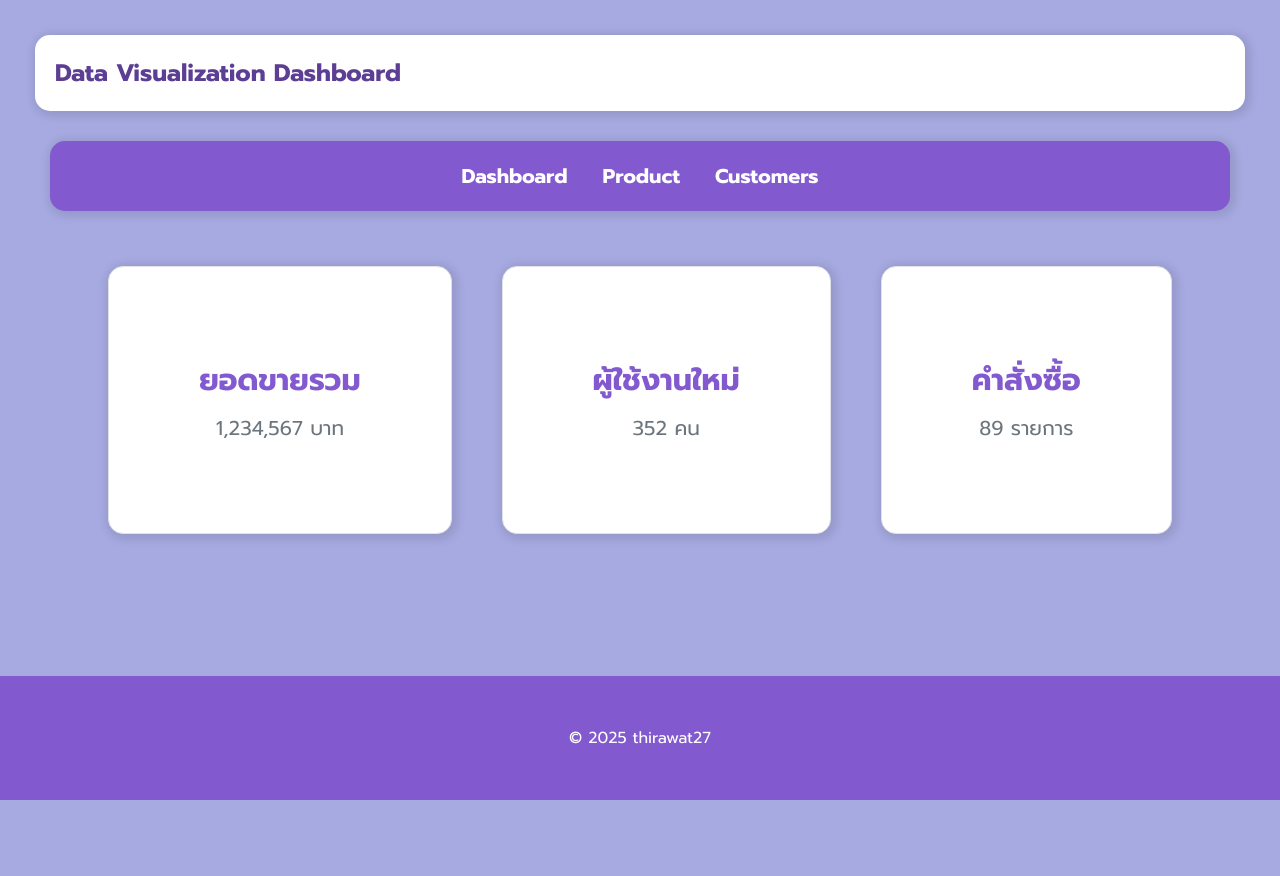
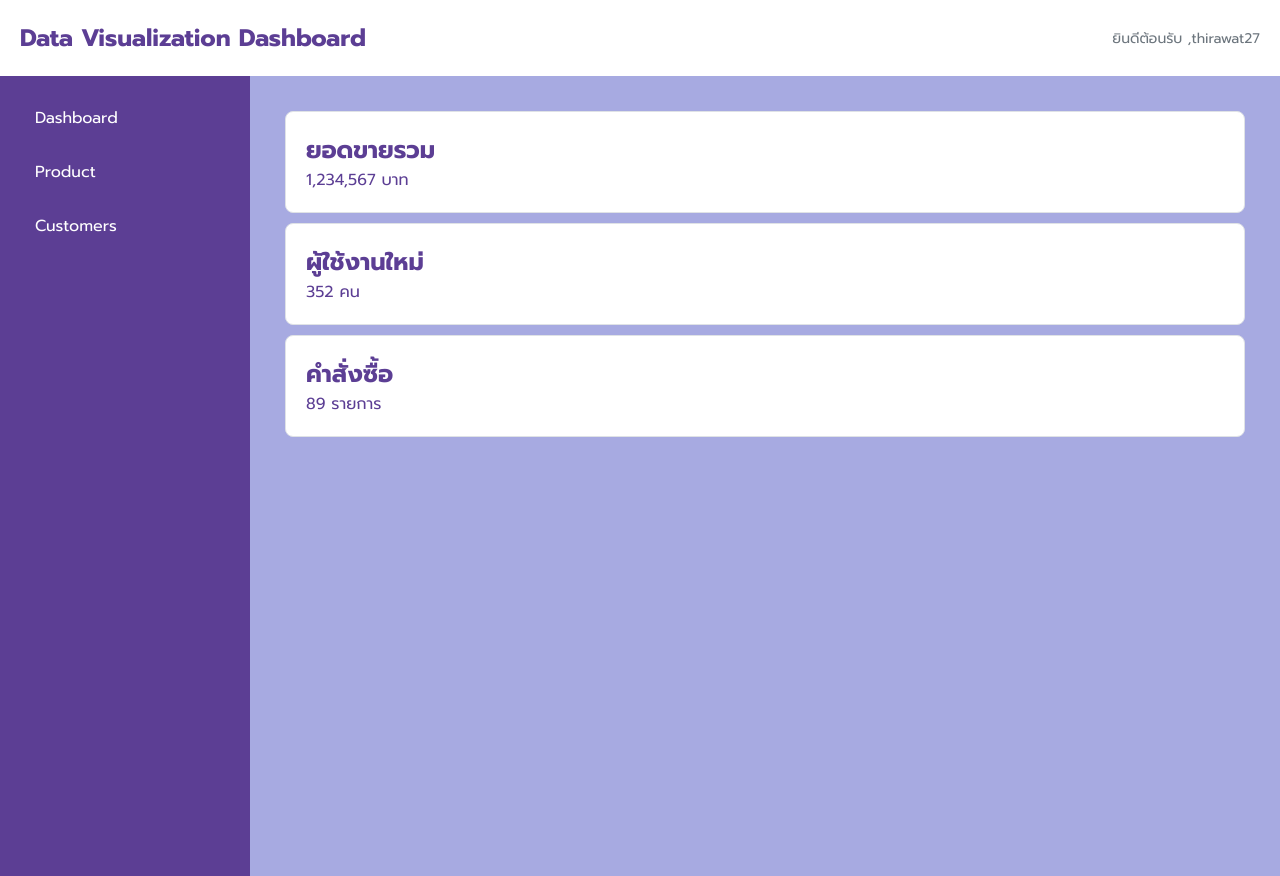
Before and after one commit to thirawat27/data-visualization-dashboard, a plain HTML site: page index.html in a window 1280 px wide. Before the commit the page ends 800 px from the top, so only its background shows below. Drawn offline with Linux system fonts and the light colour scheme.

Commit message:
== UPDATE UI ==

```diff
--- a/index.html
+++ b/index.html
@@ -17,18 +17,21 @@
 
     <header class="page-header">
         <h1 id="page-title">Data Visualization Dashboard</h1>
+        <div class="user-profile">
+            <span>ยินดีต้อนรับ ,thirawat27</span>
+        </div>
     </header>
-    <aside>
+    <div class="dasboard-container">
+        <aside class="sidebar">
             <nav>
-            <ul class="navbar">
+                <ul>
                     <li><a href="https://youtu.be/xvFZjo5PgG0?si=NINEIcSWktyEf2qm" target="_blank">Dashboard</a></li>
                     <li><a href="https://youtu.be/xvFZjo5PgG0?si=NINEIcSWktyEf2qm" target="_blank">Product</a></li>
                     <li><a href="https://youtu.be/xvFZjo5PgG0?si=NINEIcSWktyEf2qm" target="_blank">Customers</a></li>
                 </ul>
             </nav>
         </aside>
-    <main >
-        <div class="card-group">
+        <main class="main-content">
             <div class="card">
                 <h2 class="card-title">ยอดขายรวม</h2>
                 <p class="card-description">1,234,567 บาท</p>
@@ -41,11 +44,10 @@
                 <h2 class="card-title">คําสั่งซื้อ</h2>
                 <p class="card-description">89 รายการ</p>
             </div>
-</div>
 
         </main>
-    <footer class="copyright">
-        <p>&copy; 2025 thirawat27</p>
+    </div>
+    <footer>
     </footer>
 
 </body>
--- a/style.css
+++ b/style.css
@@ -4,114 +4,87 @@
   box-sizing: border-box;
 }
 :root {
-  --primary-color: #8259ce;
+  --primary-color: #5c3e94;
   --secondary-color: #6c757d;
   --background-color: #a7aae1;
   --surface-color: #ffffff;
   --text-color: #5c3e94;
   --border-color: #dfe2e6;
+  --hover-color: #4e3180;
 }
 
 body {
   font-family: "Prompt", sans-serif;
   background-color: var(--background-color);
   color: var(--text-color);
-  padding: 20px;
 }
-
-.navbar {
-  display: flex;
-  align-items: center;
-  align-content: center;
-  justify-content: center;
-  list-style-type: none;
-  gap: 35px;
-  margin: 30px;
-  font-size: 20px;
-  background-color: var(--primary-color);
-  padding: 20px;
-  box-shadow: 2px 2px 8px 4px rgba(0, 0, 0, 0.1);
-  border-radius: 15px;
-  -webkit-border-radius: 15px;
-  -moz-border-radius: 15px;
-  -ms-border-radius: 15px;
-  -o-border-radius: 15px;
-}
-
-a {
-  text-decoration-line: none;
-  color: var(--surface-color);
-  -moz-text-decoration-line: none;
-  font-weight: bold;
-}
-
-a:hover {
-  color: var(--primary-color);
-  font-size: 20px;
-  background-color: var(--surface-color);
-  box-shadow: 2px 2px 8px 4px rgba(0, 0, 0, 0.1);
-  padding: 10px;
-  border-radius: 10px;
-  margin: 30;
-  gap: 35px;
-  -webkit-border-radius: 10px;
-  -moz-border-radius: 10px;
-  -ms-border-radius: 10px;
-  -o-border-radius: 10px;
-}
-
 .page-header {
-  margin: 15px;
   background-color: #ffffff;
   padding: 20px;
-  box-shadow: 2px 2px 8px 4px rgba(0, 0, 0, 0.1);
-  border-radius: 15px;
-  -moz-border-radius: 15px;
-  -ms-border-radius: 15px;
-  -o-border-radius: 15px;
-  -webkit-border-radius: 15px;
+  display: flex;
+  justify-content: space-between;
+  align-items: center;
+}
+.user-profile {
+  font-size: 14px;
+  color: var(--secondary-color);
 }
 #page-title {
-  color: var(--text-color); /* สีน้ําเงินเขม */
+  color: var(--primary-color); /* สีน้ําเงินเขม */
   font-size: 24px;
-}
-.card-group {
-  display: flex;
-  gap: 20px;
-  flex-wrap: wrap;
-  justify-content: center;
-  margin-top: 20px;
 }
 .card {
   background-color: var(--surface-color);
-  padding: 90px;
+  padding: 20px;
   border: 1px solid var(--border-color);
-  box-shadow: 2px 2px 8px 4px rgba(0, 0, 0, 0.1);
-  margin: 15px;
-  margin-top: 25px;
-  text-align: center;
-  border-radius: 15px;
-  -webkit-border-radius: 15px;
-  -moz-border-radius: 15px;
-  -ms-border-radius: 15px;
-  -o-border-radius: 15px;
+  margin: 10px;
+  border-radius: 8px;
+  box-shadow: 0px 4px 6px -1px, rgb(42, 41, 41) 0 0px 2px 4px -1px;
 }
-.card-title {
-  font-size:30px;
-  color: var(--primary-color);
-  margin-bottom: 10px;
+a {
+  color: var(--surface-color);
 }
-.card-description {
-  font-size: 20px;
-  color: var(--secondary-color);
+
+.dasboard-container {
+  display: flex;
+  flex-direction: row;
 }
-.copyright {
-   position: fixed;
-   left: 0;
-   bottom: 0;
-   width: 100%;
-   padding: 50px;
-   background-color: var(--primary-color);
-   color: white;
-   text-align: center;
+.sidebar {
+  width: 250px;
+  height: 100vh;
+  padding: 20px;
+  background-color: var(--primary-color);
 }
+
+.sidebar ul {
+  list-style-type: none;
+  padding: 0;
+  margin: 0;
+  display: flex;
+  flex-direction: column;
+  gap: 10px;
+}
+
+.sidebar li a {
+  display: flex;
+  padding: 10px 15px;
+  text-decoration: none;
+  color: var(--surface-color);
+  border-radius: 6px;
+  -webkit-border-radius: 6px;
+  -moz-border-radius: 6px;
+  -ms-border-radius: 6px;
+  -o-border-radius: 6px;
+  transition: background-color 0.2s, ease;
+  -webkit-transition: background-color 0.2s, ease;
+  -moz-transition: background-color 0.2s, ease;
+  -ms-transition: background-color 0.2s, ease;
+  -o-transition: background-color 0.2s, ease;
+}
+.sidebar li a:hover {
+  background-color: var(--hover-color);
+}
+.main-content {
+  flex-grow: 1;
+  padding: 25px;
+}
```
Lines whose indentation alone changed are shown as unchanged.
